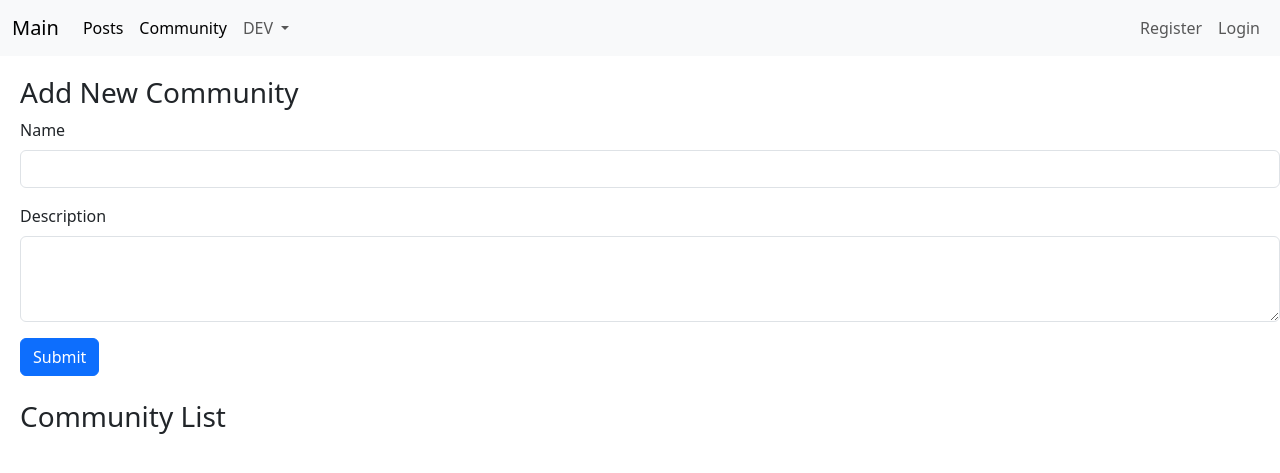
After one commit to Ridmovies/fastapi-pet-social-network, a FastAPI app: template src/templates/community/community_list.html in a window 1280 px wide. The commit adds this page. Shown: the top 473 px of the page. Run offline with FastAPI, Linux system fonts and the light colour scheme; the template is opened without the code that fills it, so the values that code supplies are empty; parts of the project's set-up code (start-up, migrations or seed data) failed here and were passed over.

Commit message:
add community page

```diff
--- a/src/main.py
+++ b/src/main.py
@@ -18,6 +18,7 @@ from src.pages.post_router import router as page_post_router
 from src.pages.user_router import router as page_user_router
 from src.pages.main_router import router as main_router
 from src.pages.dev_router import router as page_dev_router
+from src.pages.community_router import router as page_comm_router
 
 version = "v1"
 
@@ -63,6 +64,7 @@ app.include_router(page_post_router)
 app.include_router(page_user_router)
 app.include_router(page_task_router)
 app.include_router(page_dev_router)
+app.include_router(page_comm_router)
 
 
 app.add_middleware(
--- /dev/null
+++ b/src/static/js/community/add_community.js
@@ -0,0 +1,52 @@
+    document.getElementById('addCommunityForm').addEventListener('submit', async function(event) {
+        event.preventDefault(); // Предотвращаем стандартное поведение формы
+
+        const formData = {
+            name: document.getElementById('communityName').value.trim(),
+            description: document.getElementById('communityDescription').value.trim()
+        };
+
+        // Проверка на пустые поля
+        if (!formData.name || !formData.description) {
+            alert('Please fill in all fields.');
+            return;
+        }
+
+        try {
+            // Отправляем POST-запрос на сервер
+            const response = await fetch('/api/v1/community', {
+                method: 'POST',
+                headers: {
+                    'Content-Type': 'application/json'
+                },
+                body: JSON.stringify(formData)
+            });
+
+            // Проверяем статус ответа
+            if (!response.ok) {
+                throw new Error('Failed to create community.');
+            }
+
+            const newCommunity = await response.json(); // Парсим ответ сервера
+
+            // Очищаем форму
+            document.getElementById('addCommunityForm').reset();
+
+            // Добавляем новое сообщество в список
+            const communityList = document.getElementById('communityList');
+            const newCommunityCard = `
+                <div class="card mb-3">
+                    <div class="card-body">
+                        <h5 class="card-title">${newCommunity.name}</h5>
+                        <p class="card-text">${newCommunity.description}</p>
+                    </div>
+                </div>
+            `;
+            communityList.insertAdjacentHTML('afterbegin', newCommunityCard); // Добавляем в начало списка
+
+            alert('Community created successfully!');
+        } catch (error) {
+            console.error('Error:', error);
+            alert('An error occurred while creating the community. Please try again.');
+        }
+    });
--- a/src/templates/base.html
+++ b/src/templates/base.html
@@ -22,6 +22,9 @@
             <ul class="navbar-nav me-auto mb-2 mb-lg-0">
                 <li class="nav-item">
                     <a class="nav-link active" aria-current="page" href="/posts">Posts</a>
+                </li>
+                <li class="nav-item">
+                    <a class="nav-link active" aria-current="page" href="/community">Community</a>
                 </li>
                 <li class="nav-item dropdown">
                     <a class="nav-link dropdown-toggle" href="#" role="button" data-bs-toggle="dropdown"
--- /dev/null
+++ b/src/templates/community/community_list.html
@@ -0,0 +1,36 @@
+{% extends "base.html" %}
+
+{% block content %}
+
+<!-- Форма для добавления нового сообщества -->
+<div class="mb-4">
+    <h3>Add New Community</h3>
+    <form id="addCommunityForm">
+        <div class="mb-3">
+            <label for="communityName" class="form-label">Name</label>
+            <input type="text" class="form-control" id="communityName" name="name" required>
+        </div>
+        <div class="mb-3">
+            <label for="communityDescription" class="form-label">Description</label>
+            <textarea class="form-control" id="communityDescription" name="description" rows="3" required></textarea>
+        </div>
+        <button type="submit" class="btn btn-primary">Submit</button>
+    </form>
+</div>
+
+<!-- Список сообществ -->
+<h3>Community List</h3>
+<div id="communityList">
+    {% for community in communities %}
+    <div class="card mb-3">
+        <div class="card-body">
+            <h5 class="card-title">{{ community.name }}</h5>
+            <p class="card-text">{{ community.description }}</p>
+        </div>
+    </div>
+    {% endfor %}
+</div>
+
+<!-- JavaScript для обработки формы -->
+<script src="/static/js/community/add_community.js"></script>
+{% endblock %}
```
Also changed, not shown: src/pages/community_router.py (added, +18 -0 lines).
